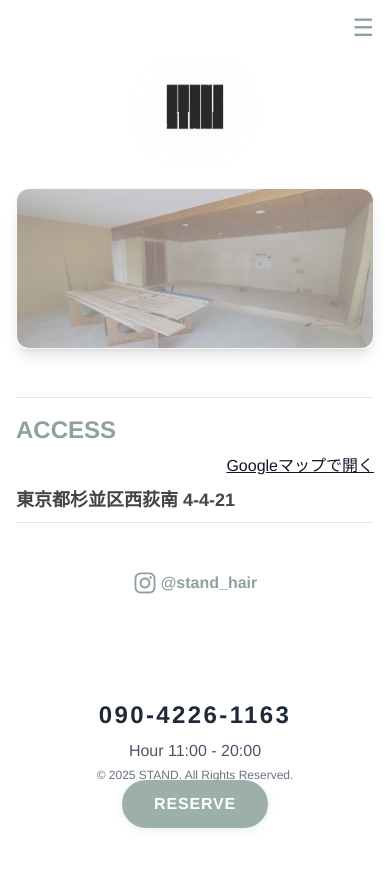
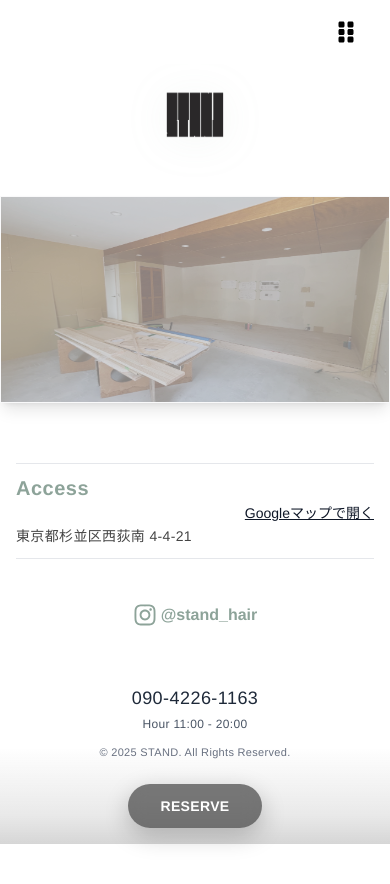
Before and after one commit to HRFM-IOUI/stand-by-room, a Next.js app: page / in a window 390 px wide. Shown: the top 884 px of the page. Built offline with nearby package versions, Linux system fonts and the light colour scheme.

Commit message:
standfin

```diff
--- a/src/components/Access.tsx
+++ b/src/components/Access.tsx
@@ -8,35 +8,35 @@ export default function Access() {
       whileInView={{ opacity: 1, y: 0 }}
       transition={{ duration: 1.1, ease: "easeOut" }}
       viewport={{ once: true }}
-      className="relative py-4 px-4 max-w-3xl mx-auto"
+      className="relative pt-7 pb-7 px-4 max-w-3xl mx-auto"
       style={{ fontFamily: "Helvetica, Arial, sans-serif" }}
     >
-      <hr className="mb-4 border-gray-200" />
-      <div className="flex flex-col md:flex-row md:items-end md:justify-between mb-2">
+      <hr className="mb-3 border-gray-200" />
+      <div className="flex flex-col md:flex-row md:items-end md:justify-between space-y-1 md:space-y-0 mb-1.5">
         <h2
-          className="text-2xl md:text-3xl font-bold mb-2 md:mb-0 text-left"
-          style={{ color: "#8DA399" }} // テーマカラー
+          className="text-xl md:text-2xl font-semibold text-left leading-tight tracking-wide"
+          style={{ color: "#8DA399" }}
         >
-          ACCESS
+          Access
         </h2>
         <a
           href="https://www.google.com/maps/search/?api=1&query=東京都杉並区西荻南4-4-21"
           target="_blank"
           rel="noopener noreferrer"
-          className="underline text-base md:text-lg text-right hover:text-[#8DA399] transition"
+          className="underline text-sm md:text-base text-right hover:text-[#8DA399] transition leading-tight"
         >
           Googleマップで開く
         </a>
       </div>
-      <div className="flex flex-col md:flex-row md:justify-between md:items-center mb-2">
+      <div className="flex flex-col md:flex-row md:justify-between md:items-center space-y-0.5 mb-1.5">
         <span
-          className="text-lg md:text-xl font-semibold text-left"
-          style={{ color: "#444" }} // ソリッドグレー
+          className="text-sm md:text-base font-medium text-left leading-tight tracking-wide"
+          style={{ color: "#444" }}
         >
           東京都杉並区西荻南 4-4-21
         </span>
       </div>
-      <hr className="mb-4 border-gray-200" />
+      <hr className="mt-3 border-gray-200" />
     </motion.section>
   );
 }
--- a/src/components/Footer.tsx
+++ b/src/components/Footer.tsx
@@ -3,17 +3,22 @@
 export default function Footer() {
   return (
     <footer
-      className="text-center py-8 pb-24 md:pb-20 mt-10 bg-white"
-      style={{ fontFamily: "Helvetica, Arial, sans-serif" }}
+      className="text-center pt-7 pb-16 md:pb-12 bg-white"
+      style={{
+        fontFamily: "Helvetica, Arial, sans-serif",
+        letterSpacing: "0.02em",
+      }}
     >
-      <div className="text-2xl md:text-3xl font-semibold tracking-widest text-gray-800 mb-2">
-        090-4226-1163
-      </div>
-      <div className="text-base text-gray-600 mb-1">
-        Hour 11:00 - 20:00
-      </div>
-      <div className="text-xs text-gray-500">
-        &copy; {new Date().getFullYear()} STAND. All Rights Reserved.
+      <div className="flex flex-col items-center space-y-2 md:space-y-2.5">
+        <div className="text-lg md:text-xl font-medium tracking-wide text-gray-800 leading-tight">
+          090-4226-1163
+        </div>
+        <div className="text-xs md:text-sm text-gray-600 leading-tight">
+          Hour 11:00 - 20:00
+        </div>
+        <div className="text-[11px] md:text-xs text-gray-500 leading-tight mt-1.5">
+          &copy; {new Date().getFullYear()} STAND. All Rights Reserved.
+        </div>
       </div>
     </footer>
   );
--- a/src/components/Header.tsx
+++ b/src/components/Header.tsx
@@ -2,6 +2,7 @@
 import React, { useState } from "react";
 import Link from "next/link";
 import { usePathname } from "next/navigation";
+import { FaGripVertical } from "react-icons/fa";  // ← 縦グリップ
 
 const navItems = [
   { name: "Home", href: "/" },
@@ -13,7 +14,6 @@ export default function Header() {
   const [isOpen, setIsOpen] = useState(false);
   const pathname = usePathname();
 
-  // モーダル外クリックで閉じる（スマホ用）
   const handleBackdropClick = (e: React.MouseEvent<HTMLDivElement>) => {
     if (e.target === e.currentTarget) setIsOpen(false);
   };
@@ -47,27 +47,35 @@ export default function Header() {
             );
           })}
         </nav>
-        {/* スマホ用ハンバーガー */}
+        {/* スマホ用リークト（縦グリップ）アイコン・PCでは消える */}
         <button
-          className="md:hidden text-2xl focus:outline-none"
+          className="block md:hidden focus:outline-none"
           onClick={() => setIsOpen(!isOpen)}
           aria-label="メニューを開く"
-          style={{ color: "#8DA399" }}
+          style={{
+            width: 40,
+            height: 40,
+            // displayは絶対にここに書かない！！（Tailwindのクラスで管理する！）
+            alignItems: "center",
+            justifyContent: "center",
+            padding: 0,
+            background: "transparent",
+            border: "none",
+          }}
         >
-          ☰
+          <FaGripVertical size={24} color="#000" />
         </button>
       </div>
       {/* モバイルモーダルメニュー */}
       {isOpen && (
         <div
-          className="fixed inset-0 z-50 bg-black/30 flex items-start justify-center"
+          className="fixed inset-0 z-50 bg-black/30 backdrop-blur-sm flex items-start justify-center"
           onClick={handleBackdropClick}
         >
           <div
-            className="mt-24 w-[90vw] max-w-xs rounded-2xl bg-white shadow-xl flex flex-col items-center py-8 px-6 relative"
+            className="mt-24 w-[90vw] max-w-xs rounded-2xl bg-white/80 backdrop-blur-md shadow-2xl flex flex-col items-center py-8 px-6 relative"
             style={{ fontFamily: "Helvetica, Arial, sans-serif" }}
           >
-            {/* ロゴや見せ名なし、ナビのみ */}
             <div className="flex flex-col items-center w-full space-y-3">
               {navItems.map((item) => {
                 const isActive =
@@ -82,7 +90,7 @@ export default function Header() {
                       ${
                         isActive
                           ? "text-[#8DA399] font-bold"
-                          : "text-gray-600 hover:text-[#8DA399]"
+                          : "text-gray-700 hover:text-[#8DA399]"
                       }`}
                     onClick={() => setIsOpen(false)}
                   >
@@ -95,7 +103,12 @@ export default function Header() {
               className="absolute right-4 top-4 w-9 h-9 flex items-center justify-center text-2xl"
               onClick={() => setIsOpen(false)}
               aria-label="メニューを閉じる"
-              style={{ color: "#8DA399", background: "#f5f8f7", borderRadius: "9999px" }}
+              style={{
+                color: "#8DA399",
+                background: "#f5f8f7",
+                borderRadius: "9999px",
+                boxShadow: "0 1px 8px rgba(0,0,0,0.08)",
+              }}
             >
               ×
             </button>
--- a/src/components/HeroBanner.tsx
+++ b/src/components/HeroBanner.tsx
@@ -8,16 +8,29 @@ const images = [
 
 const DISPLAY_TIME = 4500;
 const DISSOLVE_TIME = 2200;
+const ASPECT_RATIO_W = 16;
+const ASPECT_RATIO_H = 8.5;
 
 export default function HeroBanner() {
   const [current, setCurrent] = useState(0);
   const [next, setNext] = useState<number | null>(null);
   const [allLoaded, setAllLoaded] = useState(false);
   const [showImg, setShowImg] = useState(true);
+
   const canvasRef = useRef<HTMLCanvasElement | null>(null);
   const imgsRef = useRef<(HTMLImageElement | null)[]>([]);
   const timeoutRef = useRef<NodeJS.Timeout | null>(null);
   const rafRef = useRef<number | null>(null);
+
+  // ★ スマホ判定
+  const [isMobile, setIsMobile] = useState(false);
+  useEffect(() => {
+    const checkMobile = () => setIsMobile(window.innerWidth < 640);
+    checkMobile();
+    window.addEventListener("resize", checkMobile);
+    return () => window.removeEventListener("resize", checkMobile);
+  }, []);
+  const borderRadius = isMobile ? "0" : "0.75rem";
 
   // 画像プリロード
   useEffect(() => {
@@ -53,9 +66,14 @@ export default function HeroBanner() {
       const img1 = imgsRef.current[current];
       const img2 = imgsRef.current[next!];
       const [w, h] = getCanvasSize();
+      const dpr = window.devicePixelRatio || 1;
       if (canvas && ctx && img1 && img2) {
-        canvas.width = w;
-        canvas.height = h;
+        canvas.width = w * dpr;
+        canvas.height = h * dpr;
+        canvas.style.width = `${w}px`;
+        canvas.style.height = `${h}px`;
+        ctx.setTransform(1, 0, 0, 1, 0, 0);
+        ctx.scale(dpr, dpr);
         ctx.globalAlpha = 1 - t;
         ctx.drawImage(img1, 0, 0, w, h);
         ctx.globalAlpha = t;
@@ -86,10 +104,17 @@ export default function HeroBanner() {
     };
   }, [current, next, showImg]);
 
+  // 画面幅ピッタリ＋比率固定で高さ算出
   function getCanvasSize() {
     if (typeof window === "undefined") return [1440, 340];
-    if (window.innerWidth < 640) return [window.innerWidth * 0.91, window.innerWidth * 0.42];
-    return [1440, 340];
+    if (window.innerWidth < 640) {
+      const width = window.innerWidth;
+      const height = width * ASPECT_RATIO_H / ASPECT_RATIO_W;
+      return [width, height];
+    }
+    const width = 900;
+    const height = width * ASPECT_RATIO_H / ASPECT_RATIO_W;
+    return [width, height];
   }
 
   // Canvas初期化
@@ -99,9 +124,14 @@ export default function HeroBanner() {
     const canvas = canvasRef.current;
     const ctx = canvas?.getContext("2d");
     const img = imgsRef.current[current];
+    const dpr = window.devicePixelRatio || 1;
     if (canvas && ctx && img) {
-      canvas.width = w;
-      canvas.height = h;
+      canvas.width = w * dpr;
+      canvas.height = h * dpr;
+      canvas.style.width = `${w}px`;
+      canvas.style.height = `${h}px`;
+      ctx.setTransform(1, 0, 0, 1, 0, 0);
+      ctx.scale(dpr, dpr);
       ctx.clearRect(0, 0, w, h);
       ctx.globalAlpha = 1;
       ctx.drawImage(img, 0, 0, w, h);
@@ -112,14 +142,18 @@ export default function HeroBanner() {
   useEffect(() => {
     function handleResize() {
       if (next !== null || showImg) return;
+      const [w, h] = getCanvasSize();
       const canvas = canvasRef.current;
-      if (!canvas) return;
-      const [w, h] = getCanvasSize();
-      canvas.width = w;
-      canvas.height = h;
-      const ctx = canvas.getContext("2d");
+      const ctx = canvas?.getContext("2d");
       const img = imgsRef.current[current];
-      if (ctx && img) {
+      const dpr = window.devicePixelRatio || 1;
+      if (canvas && ctx && img) {
+        canvas.width = w * dpr;
+        canvas.height = h * dpr;
+        canvas.style.width = `${w}px`;
+        canvas.style.height = `${h}px`;
+        ctx.setTransform(1, 0, 0, 1, 0, 0);
+        ctx.scale(dpr, dpr);
         ctx.clearRect(0, 0, w, h);
         ctx.globalAlpha = 1;
         ctx.drawImage(img, 0, 0, w, h);
@@ -133,7 +167,7 @@ export default function HeroBanner() {
   // ======== JSX ========
   return (
     <section className="w-full flex flex-col items-center pt-0 pb-2">
-      {/* ロゴ：Heroバナーの上に中央配置でmarginTopなし */}
+      {/* ロゴ */}
       <div
         className="z-20"
         style={{
@@ -162,28 +196,46 @@ export default function HeroBanner() {
         />
       </div>
 
-      {/* バナー本体。スマホで左右余白あり・中央寄せ */}
-      <div className="relative w-full px-4 sm:px-0 flex justify-center">
-        <div className="w-full max-w-3xl aspect-[16/7.2] md:aspect-[16/6.3] rounded-xl overflow-hidden shadow-lg border border-gray-100/50 bg-white/60">
+      {/* 横幅いっぱい・高さ自動（アスペクト維持） */}
+      <div className="relative w-full flex justify-center">
+        <div
+          className="overflow-hidden shadow-lg border border-gray-100/50 bg-white/60"
+          style={{
+            width: "100vw",
+            maxWidth: "900px",
+            margin: "0 auto",
+            position: "relative",
+            borderRadius, // スマホのみ角丸ナシ
+            aspectRatio: `${ASPECT_RATIO_W} / ${ASPECT_RATIO_H}`,
+          }}
+        >
           {showImg ? (
             <img
               src={images[current]}
               alt="hero"
-              className="w-full h-full object-cover rounded-xl"
               draggable={false}
-              style={{ aspectRatio: "16/7.2", objectFit: "cover" }}
+              style={{
+                width: "100vw",
+                maxWidth: "900px",
+                height: "auto",
+                aspectRatio: `${ASPECT_RATIO_W} / ${ASPECT_RATIO_H}`,
+                display: "block",
+                objectFit: "cover",
+                borderRadius, // スマホのみ角丸ナシ
+              }}
             />
           ) : (
             <canvas
               ref={canvasRef}
-              width={getCanvasSize()[0]}
-              height={getCanvasSize()[1]}
-              className="w-full h-full rounded-xl"
               style={{
                 display: "block",
+                width: "100vw",
+                maxWidth: "900px",
+                height: "auto",
+                aspectRatio: `${ASPECT_RATIO_W} / ${ASPECT_RATIO_H}`,
+                background: "#f5f6f7",
                 objectFit: "cover",
-                aspectRatio: "16/7.2",
-                background: "#f5f6f7"
+                borderRadius, // スマホのみ角丸ナシ
               }}
             />
           )}
--- a/src/components/ReserveButton.tsx
+++ b/src/components/ReserveButton.tsx
@@ -1,22 +1,33 @@
+// ReserveButton.tsx
 "use client";
 
 export default function ReserveButton() {
   return (
+    <>
+      {/* グラデーション背景をフッターエリアに敷く */}
+      <div className="fixed bottom-0 left-0 w-full h-24 pointer-events-none z-40"
+        style={{
+          background: "linear-gradient(180deg, rgba(255,255,255,0) 0%, rgba(40,40,40,0.10) 70%, rgba(0,0,0,0.16) 100%)",
+          // お好みでカラーや濃度を調整
+        }}
+      />
       <div className="fixed bottom-4 left-0 w-full flex justify-center z-50 pointer-events-none">
         <a
           href="https://lin.ee/xxxxxx"
           target="_blank"
           rel="noopener noreferrer"
-        className="pointer-events-auto px-8 py-3 rounded-full shadow-lg transition font-semibold tracking-wider text-white text-base"
+          className="pointer-events-auto px-8 py-3 rounded-full font-semibold tracking-wide text-white text-sm shadow-xl transition-transform duration-200 hover:scale-105"
           style={{
-          background: "rgba(141, 163, 153, 0.86)", // ブランドカラー＋クリア
+            background: "rgba(0, 0, 0, 0.51)",
             fontFamily: "Helvetica, Arial, sans-serif",
-          boxShadow: "0 2px 10px rgba(141,163,153,0.18)",
-          backdropFilter: "blur(2.5px)",
+            backdropFilter: "blur(8px)",
+            WebkitBackdropFilter: "blur(8px)",
+            boxShadow: "0 8px 24px rgba(0,0,0,0.22)",
           }}
         >
           RESERVE
         </a>
       </div>
+    </>
   );
 }
```
Also changed, not shown: src/app/menu/page.tsx (+9 -8 lines), 1 other file (tests, documents, lock files or other folders). Lines whose indentation alone changed are shown as unchanged.
